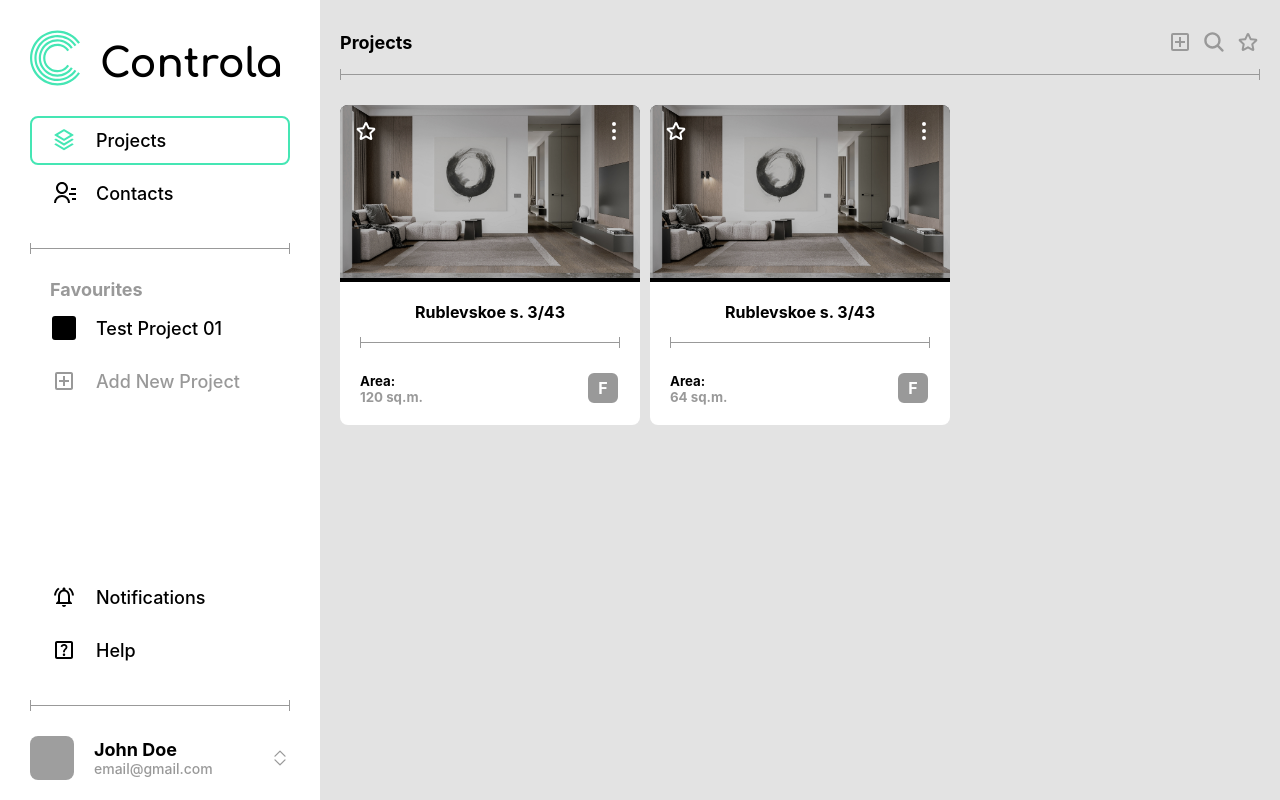
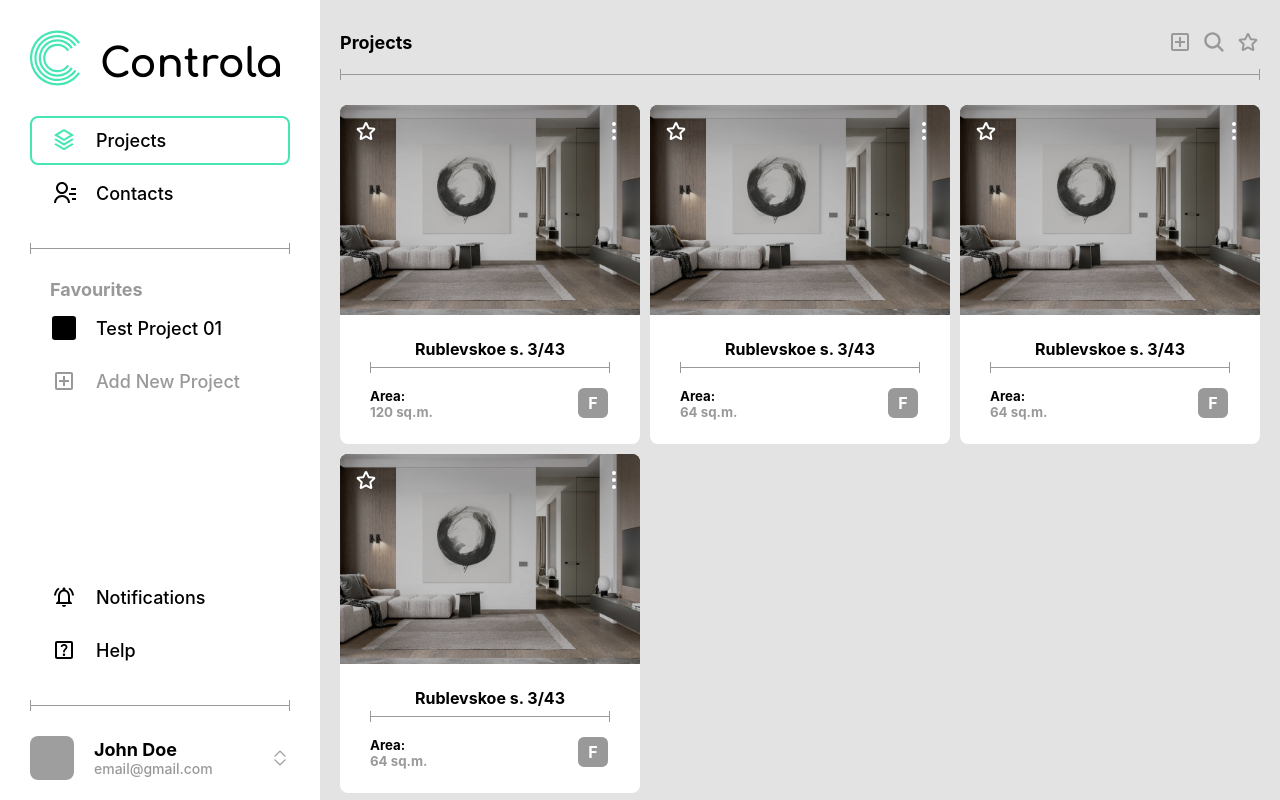
Before and after one commit to Anderboi/tech-spec-app, a Next.js app: page /projectsPage in a window 1280 px wide. Built offline with nearby package versions, Linux system fonts and the light colour scheme; grey boxes are pictures that could not be loaded.

Commit message:
refactor: project card layout

```diff
--- a/components/layout.tsx
+++ b/components/layout.tsx
@@ -10,9 +10,6 @@ interface Props {
 const Layout: React.FunctionComponent<Props> = ({children}): JSX.Element => {
   return (
     <div className={style.layoutContainer}>
-      <Head>
-        <title>Project management app</title>
-      </Head>
       <Sidebar />
       <main className={style.mainBlock}>{children}</main>
     </div>
--- a/components/project_card/project_card.module.scss
+++ b/components/project_card/project_card.module.scss
@@ -1,22 +1,22 @@
-@use "../../styles/abstracts" as *;
+@use '../../styles/abstracts' as *;
 
 .card {
   background-color: $color-bg;
   border-radius: $border-radius;
-  // padding: 3rem;
   overflow: hidden;
   cursor: pointer;
   transition: $transition;
 
   &:hover {
-    transform: scale(1.025);
+    // transform: scale(1.005);
+    box-shadow: 0 0 10px rgba(0, 0, 0, 0.2);
   }
 
   .info_block {
-    padding: 2rem 2rem;
+    padding: 2.4rem 3rem;
 
     .divider {
-      margin: 2rem 0 3rem;
+      margin: 0.8rem 0 2rem;
     }
 
     .info_block__title {
@@ -38,37 +38,15 @@
       .area_value {
         color: $color-tertiary;
       }
-
-      .stage {
-        width: 3.4rem;
-        height: 3.4rem;
-        line-height: 1em;
-        background-color: $color-tertiary;
-        display: flex;
-        justify-content: center;
-        align-items: center;
-        font-weight: 700;
-        color: $color-bg;
-        border: 2px solid $color-bg;
-        border-radius: $border-radius;
-      }
     }
-  }
-  .devider {
-    background-color: $color-tertiary;
-    border: none;
-    height: 1px;
-    border-radius: 2px;
   }
 
   .image_conteiner {
-    // content: '';
-    // width: 100%;
-    // height: 100%;
     background-color: black;
     overflow: hidden;
     z-index: 2;
     position: relative;
+    height: 21rem;
 
     .icons_block {
       position: absolute;
@@ -85,9 +63,14 @@
     }
     .image {
       width: 100%;
+      min-height: 100%;
+      object-fit: cover;
+      opacity: 80%;
+      transition: $transition;
 
-      // height: 100%;
-      opacity: 80%;
+      &:hover {
+        opacity: 90%;
+      }
     }
   }
 }
--- a/pages/contactsPage.tsx
+++ b/pages/contactsPage.tsx
@@ -1,3 +1,4 @@
+import Head from 'next/head'
 import React from 'react'
 import GridLayout from '../components/layouts/grid_layout'
 import PageLayout from '../components/layouts/pageLayout'
@@ -7,6 +8,9 @@ function ContactsPage(): JSX.Element {
   return (
     <>
       <PageLayout title='Contacts'>
+        <Head>
+          <title>Contacts Page</title>
+        </Head>
         <GridLayout>
           <ProjectCard
             name='first'
--- a/pages/projectsPage.tsx
+++ b/pages/projectsPage.tsx
@@ -2,17 +2,35 @@ import React from 'react'
 import GridLayout from '../components/layouts/grid_layout'
 import PageLayout from '../components/layouts/pageLayout'
 import ProjectCard from '../components/project_card/project_card'
+import Head from 'next/head'
 
 function ProjectsPage() {
   return (
     <>
       <PageLayout title='Projects'>
+        <Head>
+          <title>Projects Page</title>
+        </Head>
         <GridLayout>
           <ProjectCard
             name='first'
             id={1}
             address='Rublevskoe s. 3/43'
             area={120}
+            stage='Feasibility'
+          />
+          <ProjectCard
+            name='first'
+            id={2}
+            address='Rublevskoe s. 3/43'
+            area={64}
+            stage='Feasibility'
+          />
+          <ProjectCard
+            name='first'
+            id={2}
+            address='Rublevskoe s. 3/43'
+            area={64}
             stage='Feasibility'
           />
           <ProjectCard
```
